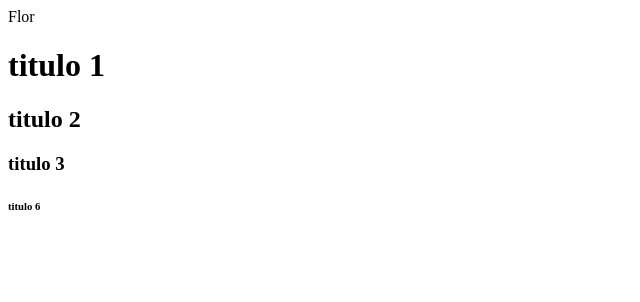
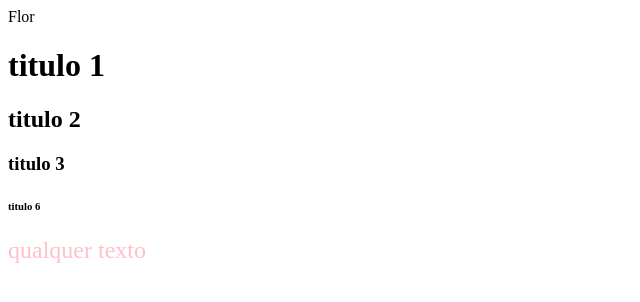
Before and after one commit to gabriellyandrade14/sitegabi, a plain HTML site: page create index.html in a window 1280 px wide. Shown: the whole page, without its empty margins (0-640 px from the left). Drawn offline with Linux system fonts and the light colour scheme.

Commit message:
Update create index.html

```diff
--- a/create index.html
+++ b/create index.html
@@ -12,3 +12,8 @@
         <h6> titulo 6 </h6>
          <p>
              <font color="pink" size="5px" align="center">
+                    qualquer texto
+         </font>
+       </p>
+   </body>
+    </html>
```
